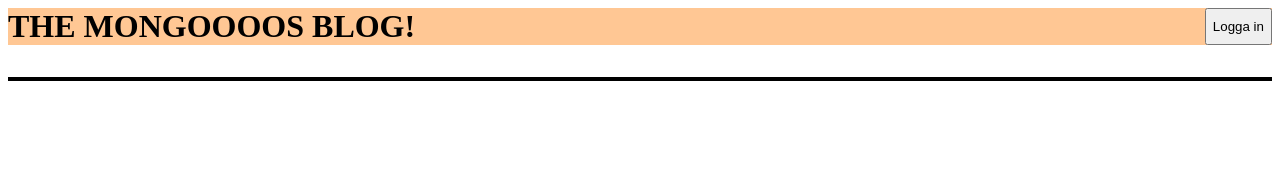
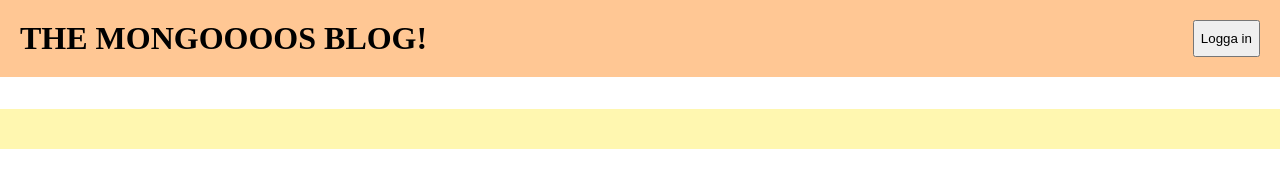
Before and after one commit to plugga-tech/user-based-content-gul, a website with bundled scripts: page Frontend/index.html in a window 1280 px wide. Built offline with nearby package versions, Linux system fonts and the light colour scheme; files whose address does not match are found by name.

Commit message:
Add CSS features

```diff
--- a/Frontend/css/style.css
+++ b/Frontend/css/style.css
@@ -1,8 +1,17 @@
+body {
+    margin: 0;
+}
 
-#main-Head{
+#main-Head {
     background-color: #FFC794;
+}
+
+#main-Head > #main-Header-Container {
+    max-width: 1400px;
+    margin: auto;
     display: flex;
     justify-content: space-between;
+    padding: 20px;
 }
 
 #loginBtn{
@@ -15,17 +24,31 @@ h1{
     margin: 0;
 }
 
-#main-Container{
+#main-Container {
     background-color:#FFF7B0;
+    max-width: 1400px;
+    display: flex;
+    flex-direction: column;
+    margin: auto;
     margin-top: 2rem;
+}
+
+#main-Container > header {
+    display: flex;
+    flex-direction: row;
+    gap: 10px;
+    justify-content: center;
+    background-color: orange;
 }
 
 #content-div{
     display: flex;
     flex-direction: row;
     flex-wrap: wrap;
+    justify-content: center;
     gap: 50px;
-    border: 2px solid black;
+    /* border: 2px solid black; */
+    padding: 20px;
 }
 
 
--- a/Frontend/index.html
+++ b/Frontend/index.html
@@ -10,7 +10,9 @@
 </head>
 <body>
     <header id="main-Head">
-        <h1>THE MONGOOOOS BLOG!</h1>
+        <div id="main-Header-Container">
+            <h1>THE MONGOOOOS BLOG!</h1>
+        </div>
     </header>
     <div id="main-Container"></div>
     <article id="posts"></article>
--- a/Frontend/js/createAccount.js
+++ b/Frontend/js/createAccount.js
@@ -1,5 +1,4 @@
 import loginForm from "./loginForm.js";
-
 
 export default async function createAccount(username, email, password) {
     let response = await fetch('http://localhost:3000/api/users/add', {
--- a/Frontend/js/headerBtn.js
+++ b/Frontend/js/headerBtn.js
@@ -2,10 +2,10 @@
 
 import loginForm from './loginForm.js';
 
-const mainContainer = document.getElementById('main-Container');
+
 const mainHeader = document.getElementById('main-Head');
-const createAccountBtn = document.createElement('button');
-const loginBox = document.createElement('div');
+const mainHeaderContainer = document.getElementById('main-Header-Container');
+
 
 export default async function headerBtn() {
     const headerLoginBtn = document.createElement('button');
@@ -13,7 +13,8 @@ export default async function headerBtn() {
     headerLoginBtn.id = 'login-Btn';
     headerLoginBtn.innerText = "Logga in";
 
-    mainHeader.appendChild(headerLoginBtn);
+    mainHeaderContainer.appendChild(headerLoginBtn);
+    /* mainHeader.appendChild(mainHeaderContainer); */
 
     headerLoginBtn.addEventListener('click', () => {
 
--- a/Frontend/js/loginForm.js
+++ b/Frontend/js/loginForm.js
@@ -20,6 +20,7 @@ export default async function loginForm () {
 
     loginEmailInput.placeholder = "Email Adress";
     loginPasswordInput.placeholder = "Lösenord";
+    loginPasswordInput.type = "password";
     loginBtn.innerText = "Logga in";
     createAccountFormBtn.innerText = "Skapa konto";
 
@@ -40,6 +41,7 @@ export default async function loginForm () {
         createAccountUsername.placeholder = "Användarnamn";
 
         createEmailInput.id = "email-Input";
+        createEmailInput.type = "email";
         createEmailInput.placeholder = "Email Adress";
 
         createPasswordInput.id = "password-Input";
@@ -52,20 +54,22 @@ export default async function loginForm () {
 
         mainContainer.appendChild(loginBox);
 
-        console.log("Hit?");
 
 
 
         createAccountBtn.addEventListener('click', () => {
-            if(!createAccountUsername.value || !createEmailInput.value || !createPasswordInput.value){
-                console.log(createAccountUsername.value);
+
+            if (!createAccountUsername.value || !createEmailInput.value || !createPasswordInput.value) {
+
                 loginBox.innerHTML = "";
 
                 const accountCreatedText = document.createElement('h1');
                 accountCreatedText.innerText = "Ditt konto har ej skapats!";
                 loginBox.appendChild(accountCreatedText);
                 loginForm();
-            }else{
+
+            } else {
+
                 createAccount(createAccountUsername.value, createEmailInput.value, createPasswordInput.value);
 
                 loginBox.innerHTML = "";
--- a/Frontend/js/printUsers.js
+++ b/Frontend/js/printUsers.js
@@ -1,9 +1,10 @@
 'use strict';
 
 const mainContainer = document.querySelector('#main-Container');
-const container = document.createElement('div');
-const titleHeader = document.createElement('div');
-container.append(titleHeader);
+const container = document.createElement('section');
+const titleHeader = document.createElement('header');
+
+mainContainer.append(titleHeader);
 container.id = 'content-div';
 mainContainer.append(container);
 
@@ -14,7 +15,10 @@ export default async function printUsers(){
     let ourUsersText = document.createElement('h2');
     ourUsersText.innerHTML = 'VÅRA BLOGGARE';
     let postsText = document.createElement('h2');
-    postsText.innerHTML = 'INLÄGG';
+    postsText.innerHTML = 'ALLA INLÄGG';
+    let separator = document.createElement('h2');
+    separator.innerText = '/';
+
     users.map(user => {
         const card = document.createElement('div');
         card.id = 'user-cards';
@@ -25,6 +29,7 @@ export default async function printUsers(){
         nameTag.innerHTML = user.username;
         card.append(nameTag, img);
         container.append(card);
-        titleHeader.append(ourUsersText, postsText);
+        mainContainer.append(container);
+        titleHeader.append(ourUsersText, separator, postsText);
     })
 }
--- a/Frontend/js/script.js
+++ b/Frontend/js/script.js
@@ -1,6 +1,6 @@
 'use strict';
 
-import printPosts from './post/show-posts.js'
+import printPosts from './post/show-posts.js';
 import headerBtn from './headerBtn.js';
 import printUsers from './printUsers.js';
 headerBtn();
```
